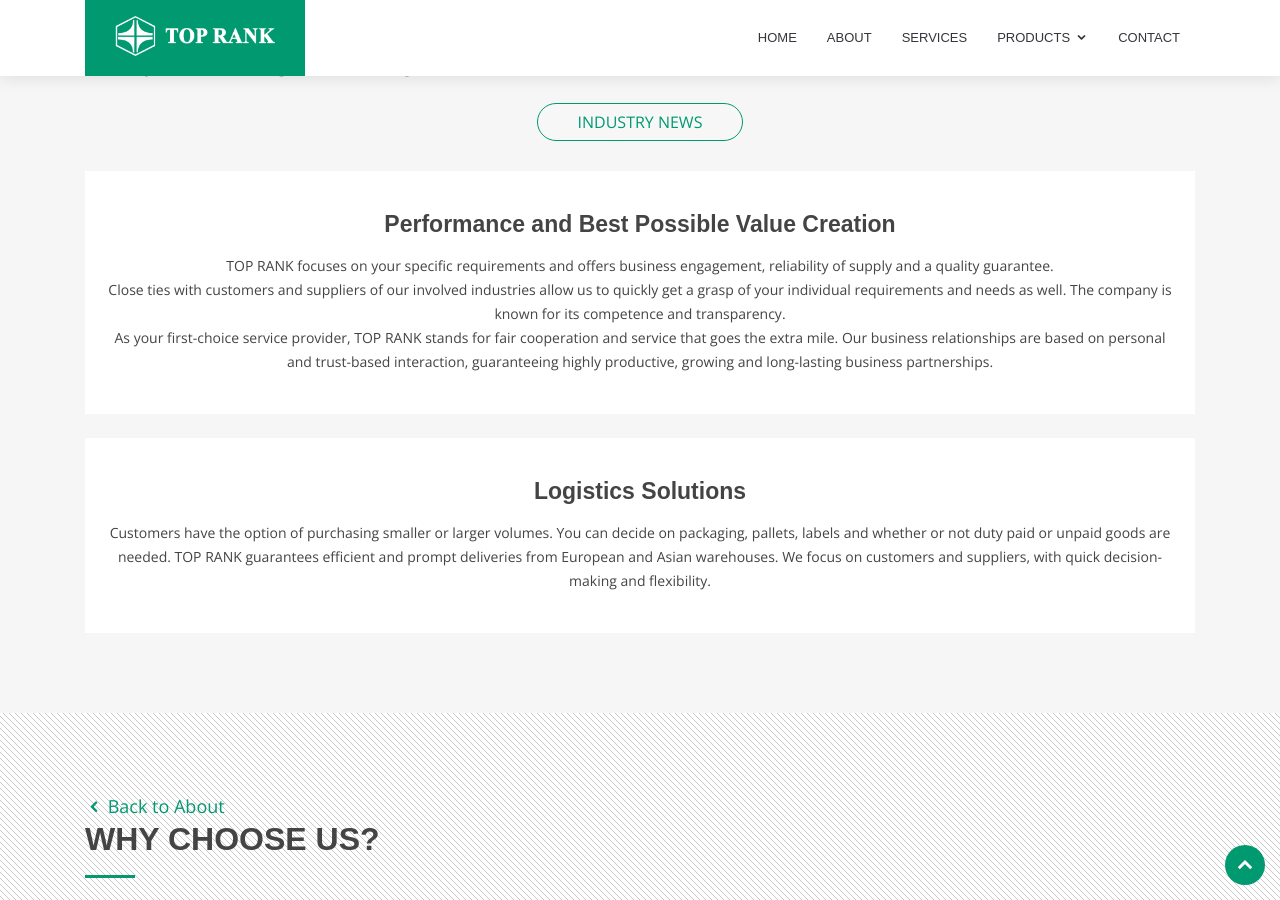
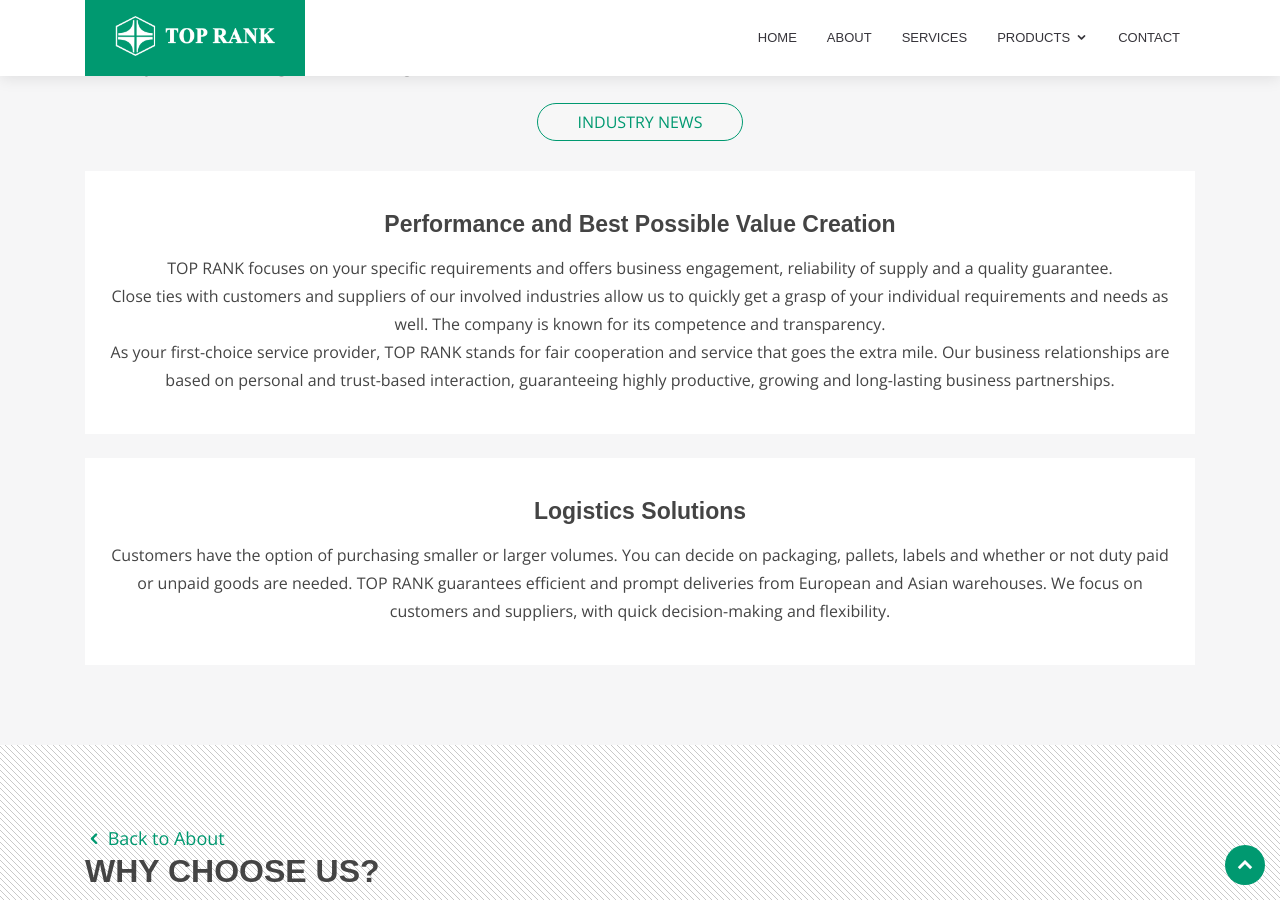
Before and after one commit to neyamat101/neyamat101.github.io, a Jekyll site: the page built from details.md, in a window 1280 px wide and 900 px high, scrolled down 1060 px. Built offline with Jekyll 4.4.1, drawn with Linux system fonts in a browser that asks for light colours.

Commit message:
Update details.html
style added

```diff
--- a/_includes/details.html
+++ b/_includes/details.html
@@ -18,11 +18,11 @@
           <div class="col-md-12 d-flex align-items-stretch mb-4">
               <div class="icon-box" data-aos="zoom-in" data-aos-delay="100">
                   <h4>Performance and Best Possible Value Creation</h4>
-                  <p>TOP RANK focuses on your specific requirements and offers business engagement, reliability of supply
+                  <p class="paragraph">TOP RANK focuses on your specific requirements and offers business engagement, reliability of supply
                       and a quality guarantee.</p>
-                  <p>Close ties with customers and suppliers of our involved industries allow us to quickly get a grasp of
+                  <p class="paragraph">Close ties with customers and suppliers of our involved industries allow us to quickly get a grasp of
                       your individual requirements and needs as well. The company is known for its competence and transparency. </p>
-                  <p>As your first-choice service provider, TOP RANK stands for fair cooperation and service that goes the
+                  <p class="paragraph">As your first-choice service provider, TOP RANK stands for fair cooperation and service that goes the
                       extra mile. Our business relationships are based on personal and trust-based interaction, guaranteeing
                       highly productive, growing and long-lasting business partnerships.</p>
               </div>
@@ -31,7 +31,7 @@
           <div class="col-md-12 d-flex align-items-stretch mt-4 mt-lg-0">
               <div class="icon-box" data-aos="zoom-in" data-aos-delay="200">
                   <h4>Logistics Solutions</h4>
-                  <p>Customers have the option of purchasing smaller or larger volumes. You can decide on packaging, pallets,
+                  <p class="paragraph">Customers have the option of purchasing smaller or larger volumes. You can decide on packaging, pallets,
                       labels and whether or not duty paid or unpaid goods are needed. TOP RANK guarantees efficient and prompt
                       deliveries from European and Asian warehouses. We focus on customers and suppliers, with quick
                       decision-making and flexibility.</p>
@@ -69,7 +69,7 @@
             <div class="col-xl-12 d-flex align-items-stretch" data-aos="zoom-in" data-aos-delay="100">
                 <div class="icon-box mt-4 mt-xl-0">
                     <h5 class="details-header"><i class="ri-check-double-line"></i> Comprehensive Project Management</h5>
-                    <p class="text-justify">Our extensive experience managing all types of complex projects means we will
+                    <p class="paragraph text-justify">Our extensive experience managing all types of complex projects means we will
                         handle every detail and coordinate all customers so you can rest assured that
                         your project will be successful as undertaken.
                     </p>
@@ -78,7 +78,7 @@
             <div class="col-xl-12 d-flex align-items-stretch" data-aos="zoom-in" data-aos-delay="200">
                 <div class="icon-box mt-4 mt-xl-0">
                     <h5 class="details-header"><i class="ri-check-double-line"></i> We Mold On Our Customer’s Needs</h5>
-                    <p class="text-justify">We are agile and ready to align based on product specificity, so our customer’s
+                    <p class="paragraph text-justify">We are agile and ready to align based on product specificity, so our customer’s
                         needs are always met with quality and best resources. We know both the art of
                         matching people and the science of sincerity.
                     </p>
@@ -87,7 +87,7 @@
             <div class="col-xl-12 d-flex align-items-stretch" data-aos="zoom-in" data-aos-delay="300">
                 <div class="icon-box mt-4 mt-xl-0">
                     <h5 class="details-header"><i class="ri-check-double-line"></i> Long-term Relationships</h5>
-                    <p class="text-justify">Even the best laid plans can be blown off course. That’s why we build long-term
+                    <p class="paragraph text-justify">Even the best laid plans can be blown off course. That’s why we build long-term
                         relationships with our clients to ensure you stay on track to meet your objectives.</p>
                 </div>
             </div>
```
